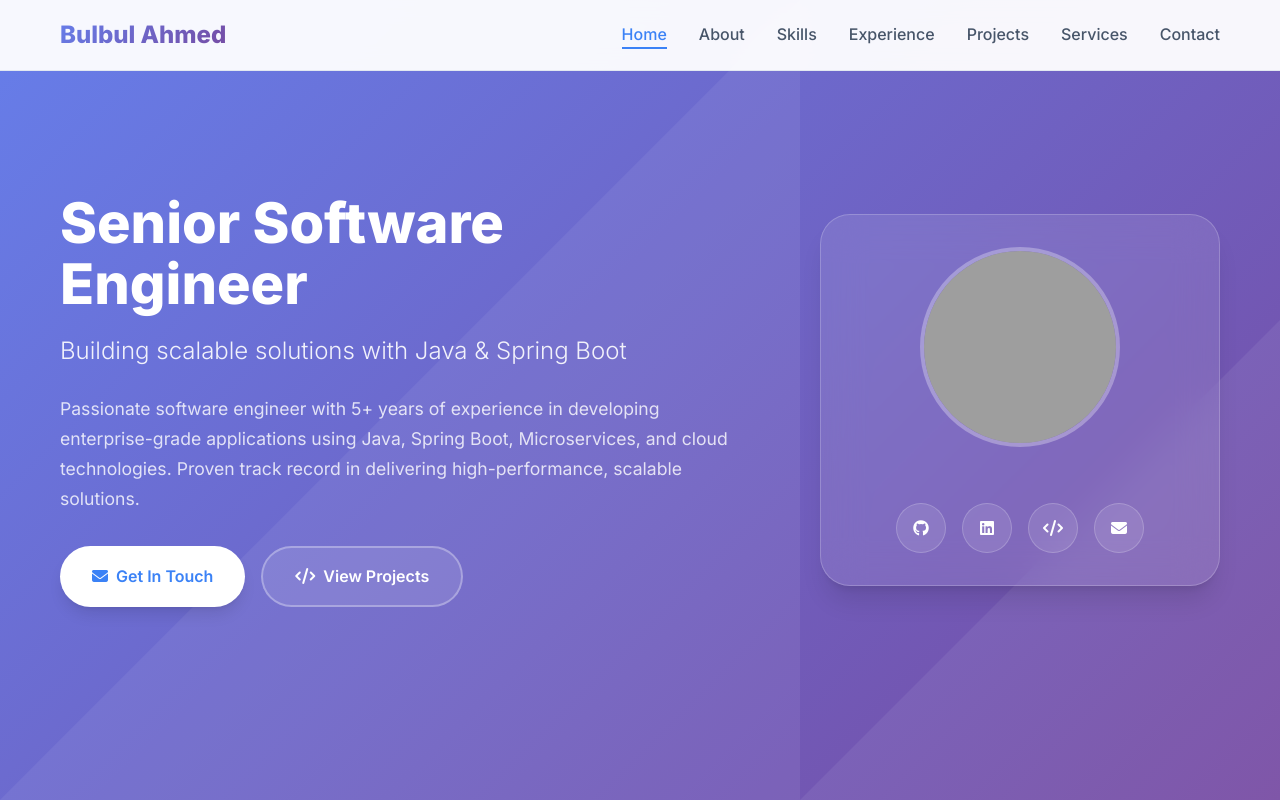
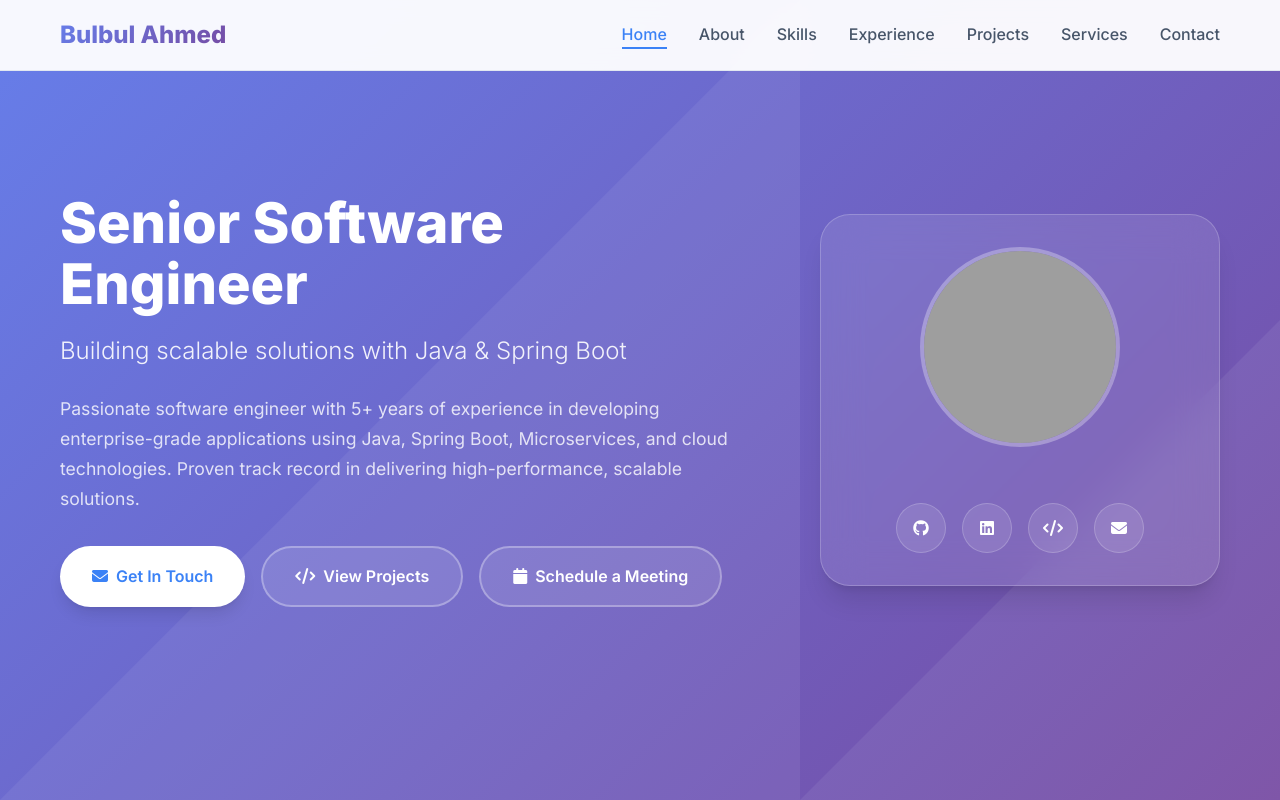
Before and after one commit to ahmed-bulbul/ahmed-bulbul.github.io, a plain HTML site: page index.html in a window 1280 px wide. Shown: the top 800 px of the page. Drawn offline with Linux system fonts and the light colour scheme; grey boxes are pictures that could not be loaded.

Commit message:
index file

```diff
--- a/index.html
+++ b/index.html
@@ -829,6 +829,10 @@
                         <a href="#projects" class="btn btn-secondary">
                             <i class="fas fa-code"></i> View Projects
                         </a>
+                        <!-- Scheduled a meeting -->
+                        <a href="https://calendly.com/ahmedbulbul"  class="btn btn-secondary" target="_blank" rel="noopener">
+                            <i class="fas fa-calendar"></i> Schedule a Meeting
+                        </a>
                     </div>
                 </div>
                 <div class="hero-image">
```
